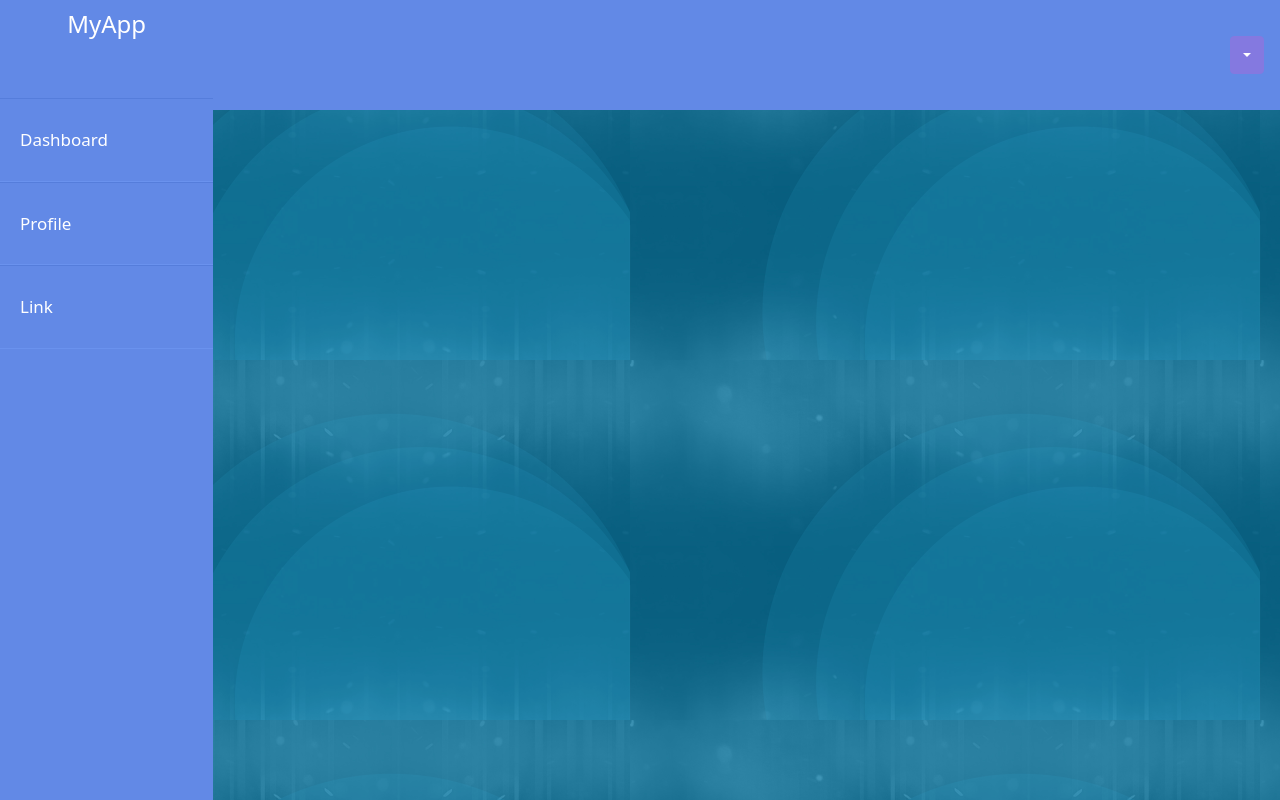
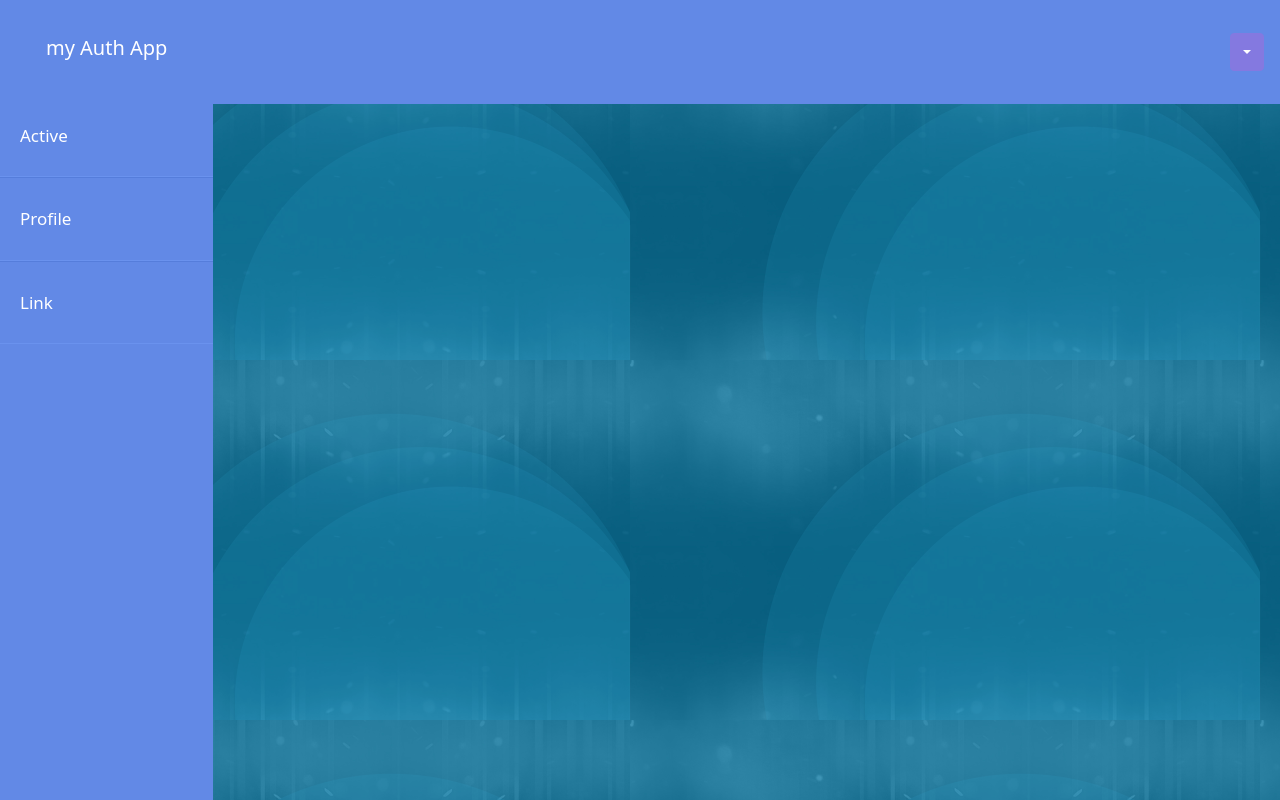
Before and after one commit to Arunpandi04/my-app, a React (Create React App) app: page /profile in a window 1280 px wide. Built offline with nearby package versions, Linux system fonts and the light colour scheme; no server answers.

Commit message:
fix css issue

```diff
--- a/src/component/Dashboard/Dashboard.js
+++ b/src/component/Dashboard/Dashboard.js
@@ -2,11 +2,11 @@ import React, { useEffect, useState } from "react"
 import { useDispatch, useSelector } from "react-redux"
 import { getAllUser, updateUser } from "../../store/Actions/postAction"
 import "./Dashboard.scss"
-import { Link } from "react-router-dom";
-import { Navbar, Nav, Offcanvas, Dropdown, Table, Button, Spinner } from "react-bootstrap";
+import { Offcanvas, Table, Button, Spinner } from "react-bootstrap";
 import moment from "moment"
 import Form from '../Form/Form'
 import "../Form/Form.scss"
+import {Links} from '../Link/Link'
 
 const Dashboard = () => {
   const [show, setShow] = useState(false);
@@ -20,15 +20,12 @@ const Dashboard = () => {
     gender: "",
     password: ""
   })
-  const [user, setUser] = useState("")
   const [userId, setUserId] = useState("")
   const dispatch = useDispatch()
   const selector = useSelector((state) => state.post)
 
   useEffect(() => {
-    const Name = localStorage.getItem("Name")
     const id = localStorage.getItem("id")
-    setUser(JSON.parse(Name))
     setUserId(JSON.parse(id))
   }, [])
 
@@ -36,10 +33,6 @@ const Dashboard = () => {
     dispatch(getAllUser())
   }, [selector.post, dispatch]);
 
-  const logout = () => {
-    localStorage.clear()
-    sessionStorage.clear()
-  }
 
   const edit = (data) => {
     setShow(true)
@@ -95,56 +88,9 @@ const Dashboard = () => {
 
   return (
     <>
-      <div className="sidebar">
-        <div className="d-sm-block d-md-none">
-          <Navbar bg="light" className="btn" expand={false}>
-            <Navbar.Toggle aria-controls="offcanvasNavbar" />
-            <Navbar.Offcanvas
-              id="offcanvasNavbar"
-              aria-labelledby="offcanvasNavbarLabel"
-              placement="start"
-            >
-              <Offcanvas.Body>
-                <Nav className="justify-content-end flex-grow-1 pe-3">
-                  <h4 className="title">MyApp</h4>
-                  <Nav.Link href="/profile">Home</Nav.Link>
-                  <Nav.Link href="/link">Link</Nav.Link>
-                </Nav>
-              </Offcanvas.Body>
-            </Navbar.Offcanvas>
-          </Navbar>
-        </div>
-        <Nav
-          className="col-sm-2 d-none d-md-block  sidebar navs"
-          activeKey="/dashboard"
-        >
-          <h4> MyApp </h4>
-          <Nav.Item>
-            <Link to="/dashboard">Active</Link>
-          </Nav.Item>
-          <Nav.Item>
-            <Link to="/profile">Profile</Link>
-          </Nav.Item>
-          <Nav.Item>
-            <Link to="/link">Link</Link>
-          </Nav.Item>
-        </Nav>
-      </div>
-      <div className="content">
-        <div className="header">
-          <Dropdown className="d-inline mx-3 drop-down">
-            <Dropdown.Toggle id="dropdown-autoclose-true">
-              {user}
-            </Dropdown.Toggle>
-
-            <Dropdown.Menu>
-              <Dropdown.Item href="/profile">Profile</Dropdown.Item>
-              <Dropdown.Item href="/link">Menu Item</Dropdown.Item>
-              <Dropdown.Item href="/" onClick={logout}>Signout</Dropdown.Item>
-            </Dropdown.Menu>
-          </Dropdown>
-        </div>
+        <Links />
         <>
+        <div className="content">
           <Table responsive bordered hover size="sm">
             <thead>
               <tr>
@@ -162,7 +108,7 @@ const Dashboard = () => {
             <tbody>
               {selector.posts.map((post, index) => {
                 if (post._id !== userId)
-                  return <tr key={index}>
+                  return (<tr key={index}>
                     <td>{post.email}</td>
                     <td>{post.firstName}</td>
                     <td>{post.lastName}</td>
@@ -172,7 +118,7 @@ const Dashboard = () => {
                     <td>{post.Admin ? 'yes' : "No"}</td>
                     <td><Button onClick={() => edit(post)}>Edit</Button> </td>
                     <td><Button onClick={() => verify(post)}>{post.verifed ? 'Verified' : 'Verify'}</Button></td>
-                  </tr>
+                  </tr>)
               })}
             </tbody>
           </Table>
@@ -190,8 +136,8 @@ const Dashboard = () => {
             </Offcanvas.Body>
           </Offcanvas>
 
+        </div>
         </>
-      </div>
     </>
   )
 }
--- a/src/component/Dashboard/Dashboard.scss
+++ b/src/component/Dashboard/Dashboard.scss
@@ -28,7 +28,8 @@
   min-height: 100vh;
   position: relative;
   width: 100%;
-  padding-left: calc(16.2% + 3px) ;
+  padding-left: calc(20.2% + 3px);
+  padding-top: 100px;
   //padding: 6px 6px 6px calc(17% + 6px)
 }
 
@@ -119,9 +120,17 @@ h4{
 
 .title{
     font-size: 14px !important;
-        font-weight: 400;
+    font-weight: 400;
 }
 
+
+
+@media screen and (max-width: 481px) {
+    .title{
+        font-size: 11px !important;
+        font-weight: 400;
+    }
+}
 .btn:focus {
     /* outline: 0; */
      box-shadow: 0 0 0 0 ;
--- a/src/component/Link/Link.js
+++ b/src/component/Link/Link.js
@@ -1,33 +1,44 @@
-import React, { useEffect } from 'react'
-import { useDispatch, useSelector } from "react-redux"
+import React, { useEffect,useState } from 'react'
+import { useDispatch } from "react-redux"
 import { getProfile } from "../../store/Actions/postAction"
 import { Navbar, Nav, Offcanvas, Dropdown } from "react-bootstrap"
 import { Link } from "react-router-dom"
 import './Link.scss'
 
 export const Links = () => {
+    const [user, setUser] = useState("")
 
     const dispatch = useDispatch()
-    const selector = useSelector((state) => state.post)
 
     useEffect(() => {
         const id = localStorage.getItem("id")
+
         dispatch(getProfile(JSON.parse(id)))
     }, [dispatch])
 
+    useEffect(() => {
+        const Name = localStorage.getItem("Name")
+        setUser(JSON.parse(Name))
+      }, [])
+
+    const logout = () => {
+        localStorage.clear()
+        sessionStorage.clear()
+    }
+
     return (
         < >
-            <Navbar fixed="top" className="main" style={{ backgroundColor: "#6289e6", height: "13vh" }}>
-                <Navbar.Brand className="col-sm-2" href="#home"><h3 className="text" style={{ textAlign: "center" }}>React-Bootstrap</h3></Navbar.Brand>
+            <Navbar fixed="top" className="main" style={{ backgroundColor: "#6289e6", height: "13vh", display: "flex", justifyContent: "space-between" }}>
+                <Navbar.Brand className="col-sm-2" href="#home"><h3 className="text" style={{ textAlign: "center" }}>my Auth App</h3></Navbar.Brand>
                 <Dropdown className="d-inline mx-3 drop-down">
                     <Dropdown.Toggle id="dropdown-autoclose-true">
-                        {selector.post?.firstName}
+                        {user}
                     </Dropdown.Toggle>
 
-                    <Dropdown.Menu align="start">
-                        <Dropdown.Item href="/profile">Profile</Dropdown.Item>
-                        <Dropdown.Item href="/link">Menu Item</Dropdown.Item>
-                        <Dropdown.Item href="/">Signout</Dropdown.Item>
+                    <Dropdown.Menu>
+                        <Dropdown.Item><Link to="/profile">Profile</Link></Dropdown.Item>
+                        <Dropdown.Item><Link to="/link">Link</Link></Dropdown.Item>
+                        <Dropdown.Item ><Link to="/" onClick={logout}>Signout</Link></Dropdown.Item>
                     </Dropdown.Menu>
                 </Dropdown>
             </Navbar>
@@ -43,9 +54,10 @@ export const Links = () => {
                         >
                             <Offcanvas.Body>
                                 <Nav className="justify-content-end flex-grow-1 pe-3">
-                                    <h4 className="title">MyApp</h4>
-                                    <Nav.Link href="/profile">Home</Nav.Link>
-                                    <Nav.Link href="/link">Link</Nav.Link>
+                                    <h4 className="title">my Auth App</h4>
+                                    <Nav.Item><Link to="/dashboard"><h5 className="title">Dashboard</h5></Link></Nav.Item>
+                                    <Nav.Item><Link to="/profile"><h5 className="title">Profile</h5></Link></Nav.Item>
+                                    <Nav.Item><Link to="/link"><h5 className="title">Link</h5></Link></Nav.Item>
                                 </Nav>
                             </Offcanvas.Body>
                         </Navbar.Offcanvas>
@@ -57,7 +69,7 @@ export const Links = () => {
                 >
                     <Nav.Item>
                         <Nav.Item>
-                            <Link to="/dashboard"></Link>
+                            <Link to="/dashboard">Dashboard</Link>
                         </Nav.Item>
                     </Nav.Item>
                     <Nav.Item>
--- a/src/component/Link/Link.scss
+++ b/src/component/Link/Link.scss
@@ -1,6 +1,6 @@
 .main{
     display: flex !important;
-    justify-content: space-between;
+    justify-content: space-between !important;;
 }
 
 .text{
--- a/src/component/Profile/Profile.js
+++ b/src/component/Profile/Profile.js
@@ -1,34 +1,26 @@
-import React, { useEffect, useState } from 'react'
+import React, { useEffect } from 'react'
 import { useDispatch, useSelector } from "react-redux"
 import { getProfile } from "../../store/Actions/postAction";
-import { Navbar, Nav, Offcanvas, Dropdown, Card, ListGroup, ListGroupItem } from "react-bootstrap"
+import { Card, ListGroup, ListGroupItem } from "react-bootstrap"
 import './Profile.scss'
 import '../Dashboard/Dashboard.scss'
-import { Link } from "react-router-dom"
 import img from '../../profile.jpg'
+import {Links} from '../Link/Link'
+
 
 export const Profile = () => {
-  const [user, setUser] = useState("")
   const dispatch = useDispatch()
   const selector = useSelector((state) => state.post)
-
-  useEffect(() => {
-    const Name = localStorage.getItem("Name")
-    setUser(JSON.parse(Name))
-  }, [])
 
   useEffect(() => {
     const id = localStorage.getItem("id")
     dispatch(getProfile(JSON.parse(id)));
   }, [dispatch])
 
-  const logout = () => {
-    localStorage.clear()
-  }
 
   return (
     <>
-      <div className="sidebar">
+      {/* <div className="sidebar">
         <div className="d-sm-block d-md-none">
           <Navbar bg="light" expand={false}>
             <Navbar.Toggle aria-controls="offcanvasNavbar" />
@@ -76,8 +68,10 @@ export const Profile = () => {
               <Dropdown.Item href="/" onClick={logout}>Signout</Dropdown.Item>
             </Dropdown.Menu>
           </Dropdown>
-        </div>
-        {!selector.loading && <div className="contents "><Card style={{ width: '20rem' }}>
+        </div> */}
+        <Links />
+        <div className="contents img ">
+        {!selector.loading &&<Card style={{ width: '20rem' }}>
           <Card.Img width={180}
             height={180} variant="top" src={img} alt="Card image" />
           <Card.Body>
@@ -85,13 +79,11 @@ export const Profile = () => {
           </Card.Body>
           <ListGroup className="list-group-flush">
             <ListGroupItem>{selector.post.email}</ListGroupItem>
-            <ListGroupItem>{selector.post.dob }</ListGroupItem>
-            <ListGroupItem>{selector.post.gender}</ListGroupItem>
-            <ListGroupItem>{selector.post.address}</ListGroupItem>
           </ListGroup>
-        </Card></div>}
+        </Card>}
+        </div>
 
-      </div>
+      {/* </div> */}
     </>
   )
 }
--- a/src/component/Profile/Profile.scss
+++ b/src/component/Profile/Profile.scss
@@ -1,9 +1,12 @@
-
 .contents{
-display:flex;
-justify-content:center;
-align-items:center
-}
+    /** just to make it scrollable. can be removed */
+    min-height: 100vh;
+    position: relative;
+    width: 100%;
+    padding-left: calc(20.2% + 3px);
+    padding-top: 100px;
+    //padding: 6px 6px 6px calc(17% + 6px)
+  }
 
 .img{
     background-image: url("../../CM-Apps-APK.png");
```
Also changed, not shown: src/Link/Links.js (+10 -9 lines).
